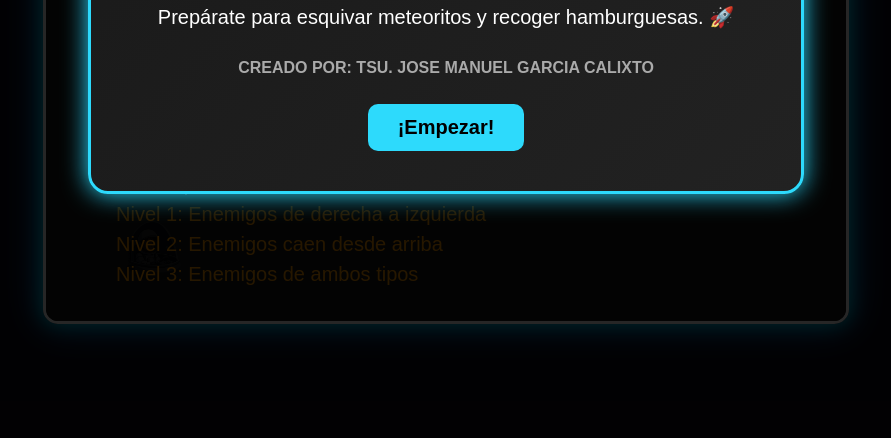
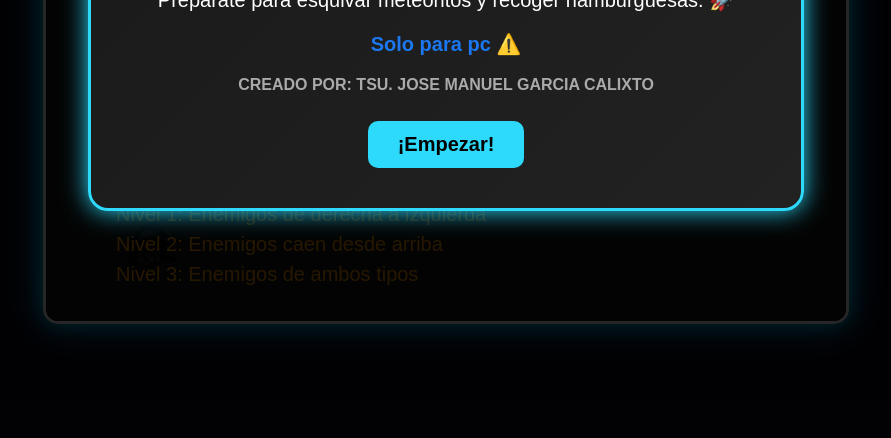
Before and after one commit to ManuelCalixto/naveespacial, a plain HTML site: page index.html in a window 1280 px wide. Shown: the part 362-800 px from the top of the page, without its empty margins (194-1085 px from the left). Drawn offline with Linux system fonts and the light colour scheme.

Commit message:
modificacion en el archivo index.htm

```diff
--- a/css/style.css
+++ b/css/style.css
@@ -74,6 +74,13 @@ canvas {
     color: #aaa;
 }
 
+#bienvenida-contenido h6 {
+    font-size: 20px;
+    margin-top: -10px;
+    margin-bottom: 20px;
+    color: #1b78f1;
+}
+
 
 #btn-empezar {
     padding: 12px 30px;
--- a/index.html
+++ b/index.html
@@ -18,6 +18,7 @@
             <div id="bienvenida-contenido">
                 <h1>Bienvenido a Astronauta en Apuros 🧑🏻‍🚀 </h1>
                 <p>Prepárate para esquivar meteoritos y recoger hamburguesas. 🚀</p>
+                <h6>Solo para pc ⚠️</h6>
                 <h5>CREADO POR: TSU. JOSE MANUEL GARCIA CALIXTO</h5>
                 <button id="btn-empezar">¡Empezar!</button>
             </div>
```
